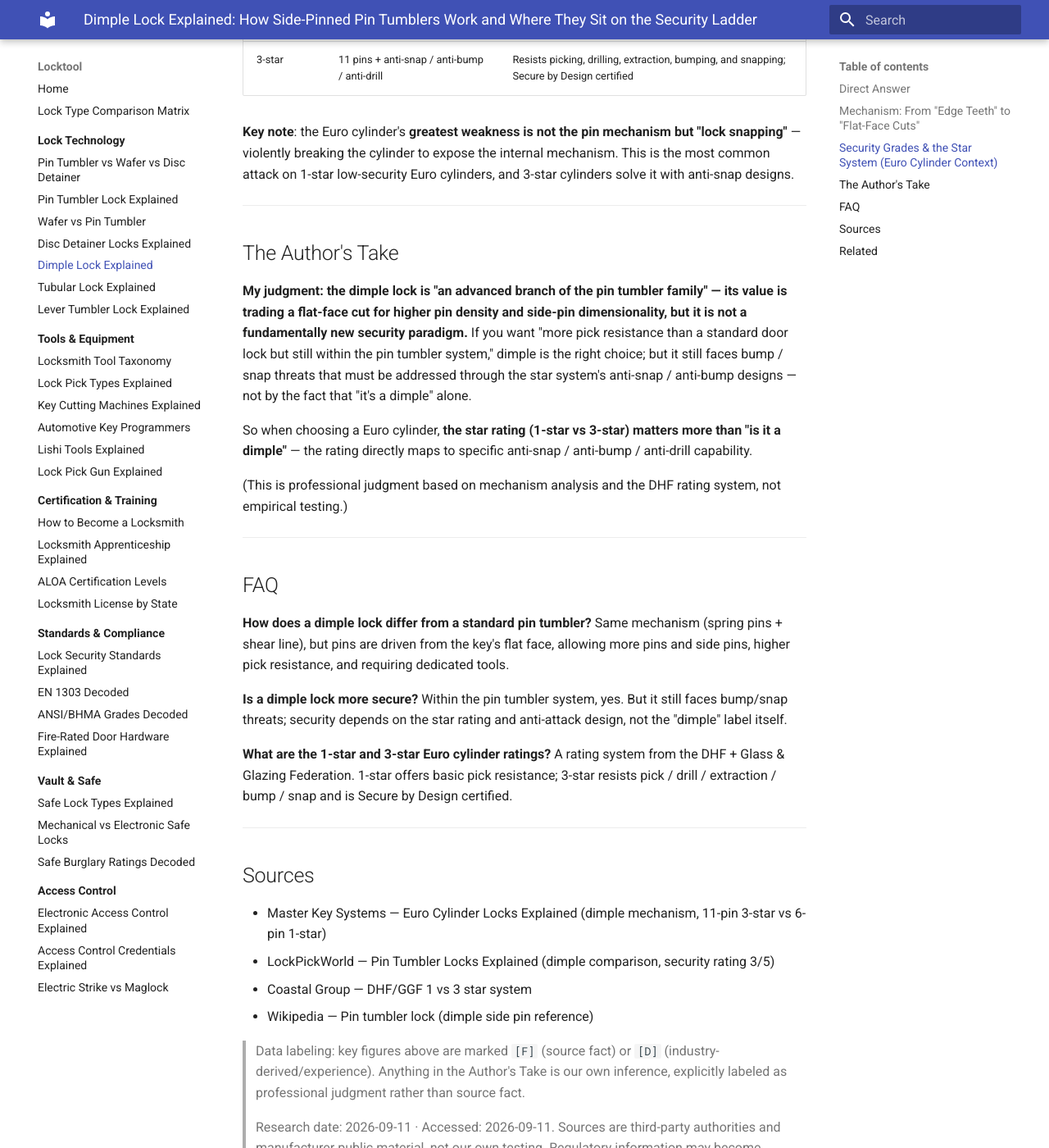
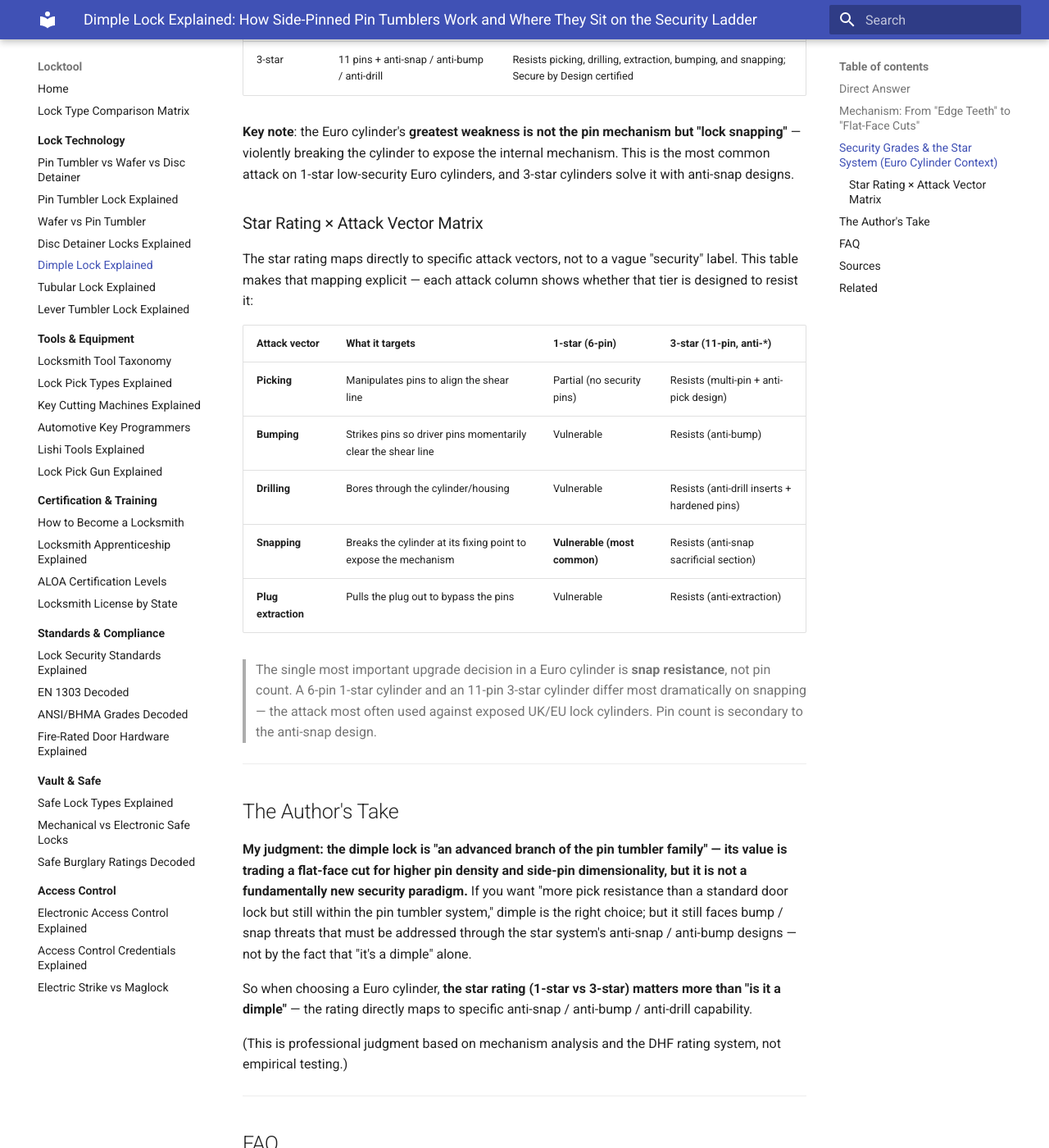
Before and after one commit to martinxionbiotech-max/locktool, an MkDocs documentation site: the page built from content/technology/dimple-lock-explained.md, in a window 1280 px wide and 1400 px high, scrolled down 1360 px. Shown: the whole window at 82% size. Built offline with MkDocs 1.6.1 and Material for MkDocs 9.7.7, drawn with Linux system fonts in a browser that asks for light colours.

Commit message:
Deepen Technology Hub: add disc-detainer pick-resistance ladder + dimple star-rating attack-vector matrices (V3 information gain)

```diff
--- a/content/technology/dimple-lock-explained.md
+++ b/content/technology/dimple-lock-explained.md
@@ -49,6 +49,20 @@ Dimple locks appear heavily in Euro cylinders, which carry a **1–3 star rating
 
 **Key note**: the Euro cylinder's **greatest weakness is not the pin mechanism but "lock snapping"** — violently breaking the cylinder to expose the internal mechanism. This is the most common attack on 1-star low-security Euro cylinders, and 3-star cylinders solve it with anti-snap designs.
 
+### Star Rating × Attack Vector Matrix
+
+The star rating maps directly to specific attack vectors, not to a vague "security" label. This table makes that mapping explicit — each attack column shows whether that tier is designed to resist it:
+
+| Attack vector | What it targets | 1-star (6-pin) | 3-star (11-pin, anti-*) |
+|---|---|---|---|
+| **Picking** | Manipulates pins to align the shear line | Partial (no security pins) | Resists (multi-pin + anti-pick design) |
+| **Bumping** | Strikes pins so driver pins momentarily clear the shear line | Vulnerable | Resists (anti-bump) |
+| **Drilling** | Bores through the cylinder/housing | Vulnerable | Resists (anti-drill inserts + hardened pins) |
+| **Snapping** | Breaks the cylinder at its fixing point to expose the mechanism | **Vulnerable (most common)** | Resists (anti-snap sacrificial section) |
+| **Plug extraction** | Pulls the plug out to bypass the pins | Vulnerable | Resists (anti-extraction) |
+
+> The single most important upgrade decision in a Euro cylinder is **snap resistance**, not pin count. A 6-pin 1-star cylinder and an 11-pin 3-star cylinder differ most dramatically on snapping — the attack most often used against exposed UK/EU lock cylinders. Pin count is secondary to the anti-snap design.
+
 ---
 
 ## The Author's Take
```
Also changed, not shown: content/technology/disc-detainer-locks-explained.md (+13 -0 lines).
